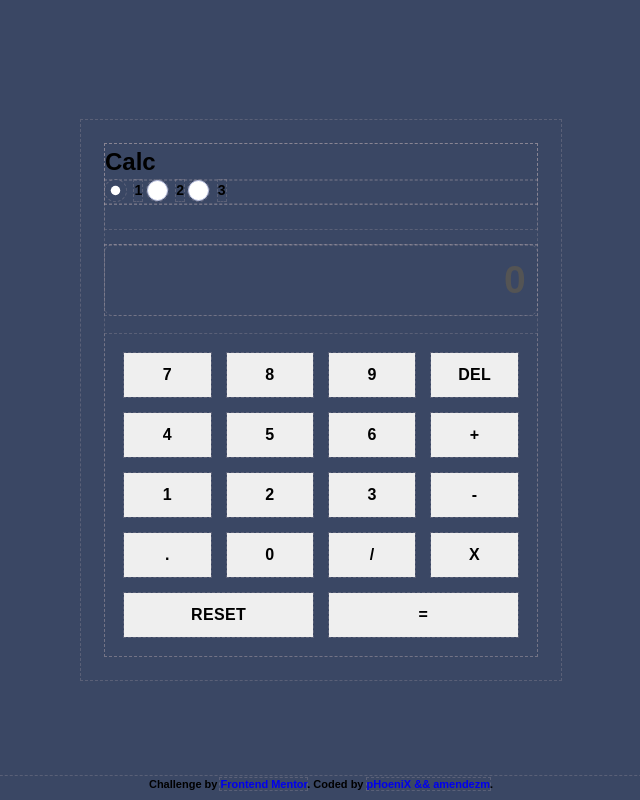
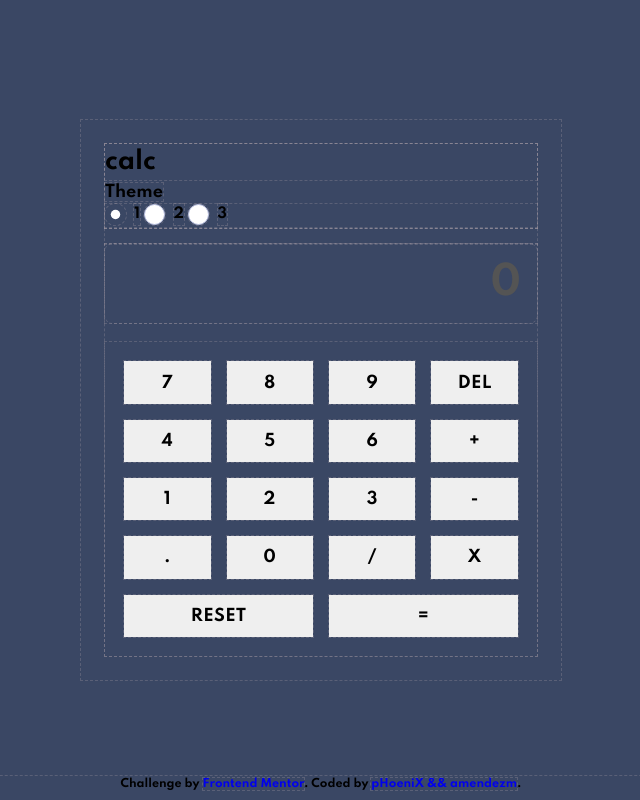
Before and after one commit to princemuel/unocalc, a plain HTML site: page index.html in a window 1280 px wide. Shown: the whole page, without its empty margins (319-959 px from the left). Drawn offline with Linux system fonts and the light colour scheme.

Commit message:
updated tht layout and component structure

```diff
--- a/index.html
+++ b/index.html
@@ -4,7 +4,10 @@
     <meta charset="UTF-8" />
     <meta http-equiv="X-UA-Compatible" content="IE=edge" />
     <meta name="viewport" content="width=device-width, initial-scale=1.0" />
-    <link rel="shortcut icon" href="images/favicon-32x32.png" type="image/png">
+    <link rel="shortcut icon" href="images/favicon-32x32.png" type="image/png" />
+    <link rel="preconnect" href="https://fonts.googleapis.com">
+    <link rel="preconnect" href="https://fonts.gstatic.com" crossorigin>
+    <link href="https://fonts.googleapis.com/css2?family=Spartan:wght@700&display=swap" rel="stylesheet">
     <link rel="stylesheet" href="css/main.css" />
     <title>Calculator App</title>
     <script defer src="js/index.js"></script>
@@ -13,7 +16,8 @@
     <div class="container">
       <section class="calculator flow">
         <header class="header">
-          <h2>Calc</h2>
+          <h2 class="text-lower">Calc</h2>
+          <span class="text-">Theme</span>
           <div class="switch">
             <input name="switch" id="s1" type="radio" checked/>
             <label for="one" class="switch__label">1</label>
@@ -24,7 +28,7 @@
             <div class="switch__indicator" /></div>
           </div>
         </header>
-        <section class="display flex">
+        <section class="display flex rounded">
           <div class="previous-val flex"></div>
           <input class="current-val" type="text" id="output" value="0" disabled />
         </section>
--- a/js/index.js
+++ b/js/index.js
@@ -1,9 +1,6 @@
+//This function inspects overflowing elements
 const docWidth = document.documentElement.offsetWidth;
-
-[].forEach.call(document.querySelectorAll('*'), function (el) {
-  if (el.offsetWidth > docWidth) {
-    console.log(el);
-  } else {
-    console.log('no overflow');
-  }
-});
+[].forEach.call(document.querySelectorAll('*'), (el) =>
+  console.log(el.offsetWidth > docWidth)
+);
+/*////*/
--- a/scss/base/_index.scss
+++ b/scss/base/_index.scss
@@ -1,4 +1,3 @@
 @forward 'root';
 @forward 'reset'; // a basic reset of the elements we are working with
-@forward "utilities";
 @forward "config";
--- a/scss/base/_root.scss
+++ b/scss/base/_root.scss
@@ -31,5 +31,5 @@ Version: 01
     }
   }
   --ff-primary: 'Spartan', sans-serif;
-  --br: 0.5rem;
+
 }
--- a/scss/components/_display.scss
+++ b/scss/components/_display.scss
@@ -5,7 +5,7 @@
     justify-content: flex-end;
   }
   .current-val {
-    padding: .7rem;
+    padding: 1rem;
     font-size: var(--fs-700);
     text-align: right;
   }
--- a/scss/utilities/_index.scss
+++ b/scss/utilities/_index.scss
@@ -1,4 +1,5 @@
 @forward 'color-utilities';
+@forward "text-utilities";
 @forward 'container';
 @forward 'positioning';
 @forward 'flow';
--- a/scss/base/_utilities.scss
+++ b/scss/utilities/_text-utilities.scss
@@ -3,9 +3,13 @@
 .text-normal {
   font-style: normal;
 }
-.text-uppercase {
+.text-upper {
   text-transform: uppercase;
 }
+.text-lower {
+  text-transform: lowercase;
+}
 .rounded {
-  --br: 8px;
+  --br: 0.5em;
+  border-radius: var(--br);
 }
```
Also changed, not shown: css/main.css, scss/base/_config.scss (line endings or trailing spaces), scss/layout/_header.scss (added).
